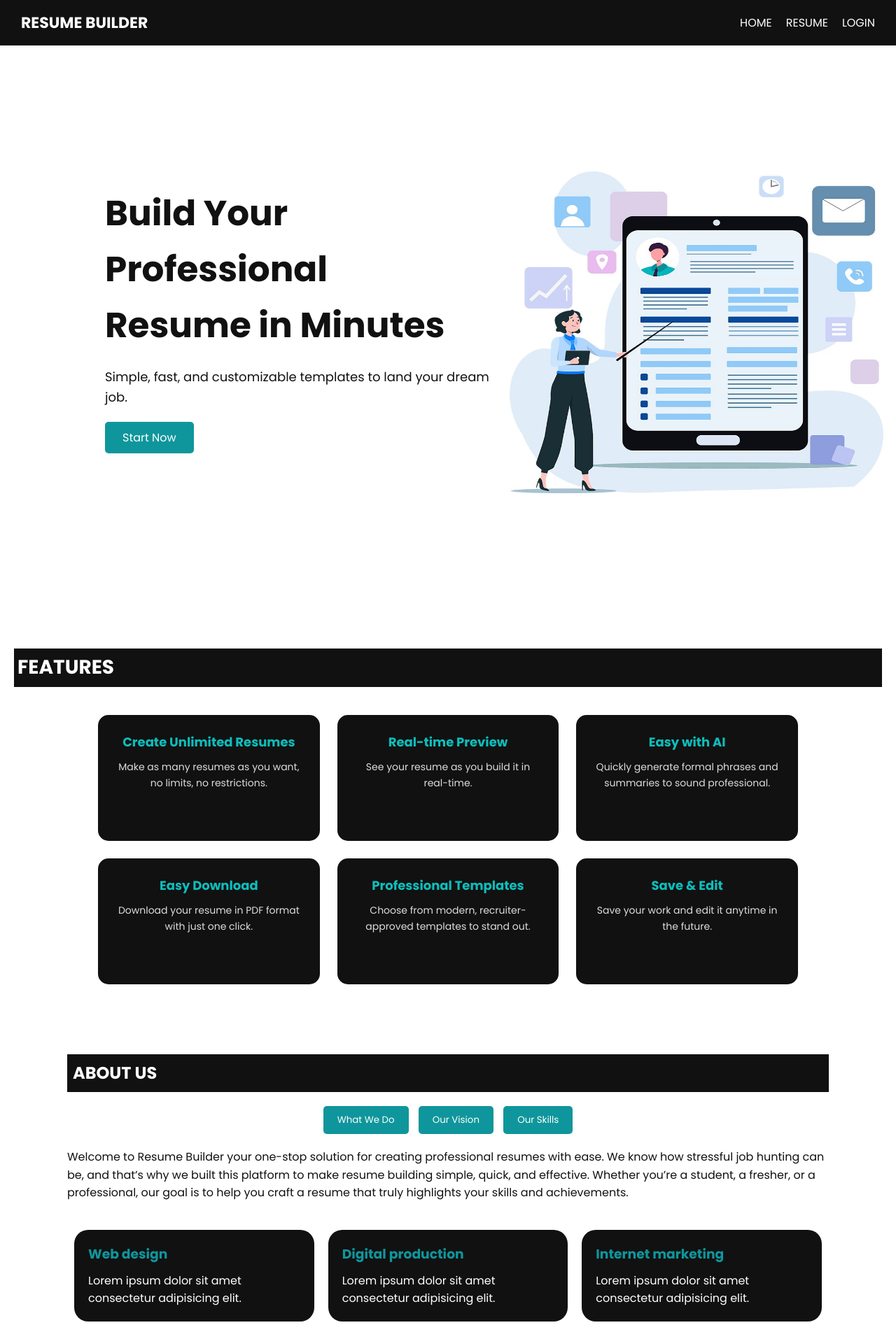
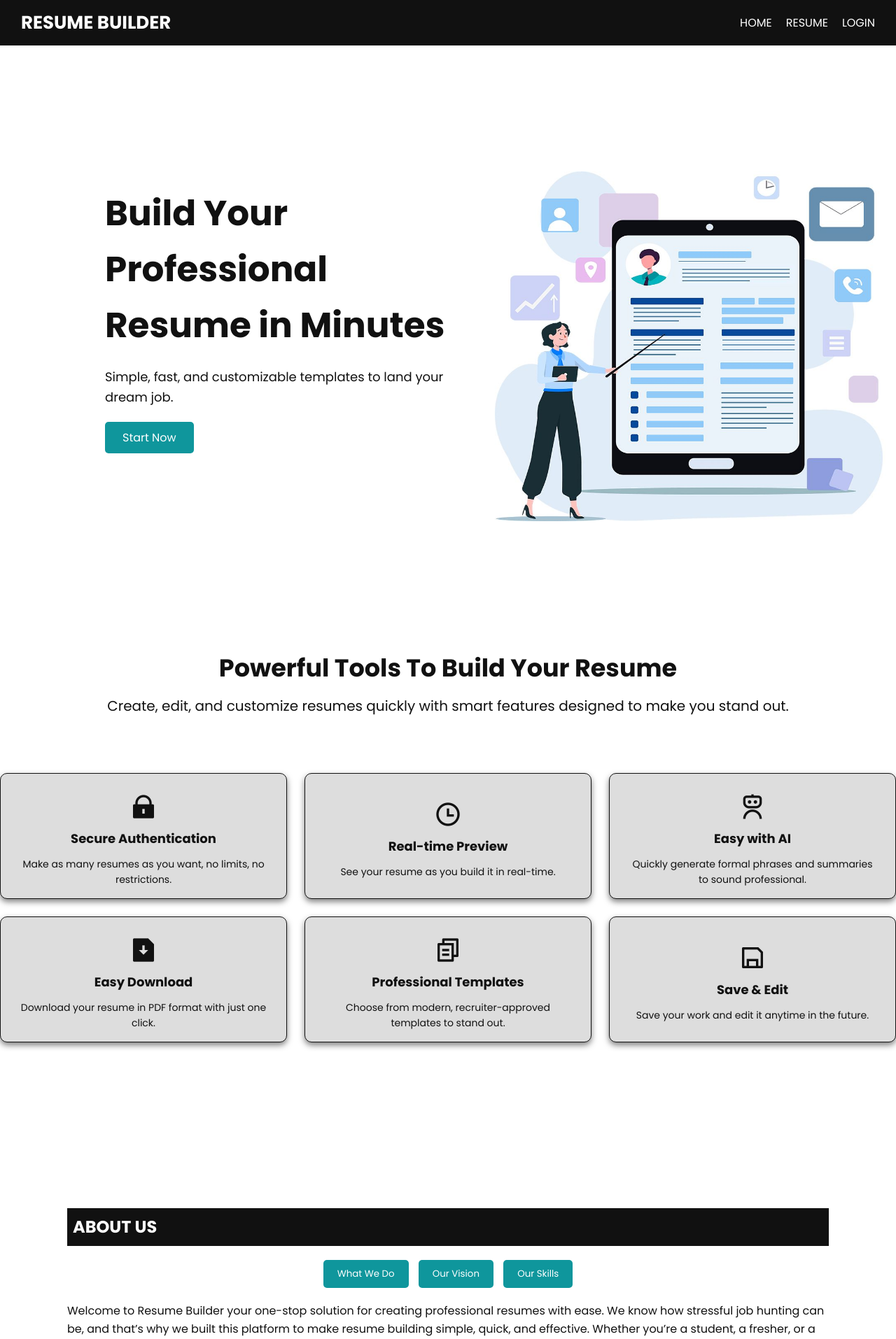
Before and after one commit to Samson-27/Resume-Builder, a PHP site: page / in a window 1280 px wide. Shown: the top 1914 px of the page at 70% size. Run offline with PHP 8.4, Linux system fonts and the light colour scheme; some libraries are stand-ins or nearby versions.

Commit message:
Initial commit0

```diff
--- a/assets/style.css
+++ b/assets/style.css
@@ -11,6 +11,7 @@ body {
   background-color: #fff;
   color: #111;
   line-height: 1.6;
+  scroll-behavior: smooth;
 }
 
 .container {
@@ -23,11 +24,11 @@ body {
 header {
   background: #111;
   padding: 20px 0;
-  position: relative;
+  position: sticky;
 }
 
 .logo {
-  font-size: 22px;
+  font-size: 26px;
   font-weight: bold;
   color: #fff;
 }
@@ -110,50 +111,63 @@ nav ul li a:hover {
 }
 
 .img{
-  width: 600px;
-  height: auto;
+  width: 700px;
+  height: 500px;
+  margin-left: 40px;
 }
 
 /* Features */
 .features {
+  height: 100vh;
   text-align: center;
-  padding: 50px 20px;
+  padding: 50px 0;
+}
+.feature-header{
+  color: #111;
+  text-align: center;
+  margin-bottom: 80px;
+  padding: 0 20px;
 }
 
-.features h2 {
-  padding: 5px;
-  background-color: #111;
-  text-align: left;
-  color: #fff;
-  font-size: 28px;
-  font-weight: bold;
-  margin-bottom: 40px;
+.feature-header h2{
+  font-size: 35px;
+  margin-bottom: 10px;
+}
+
+.feature-header p{
+  font-size: 20px;
 }
 
 .feature-container {
   display: grid;
   grid-template-columns: repeat(3, 1fr);
   gap: 25px;
-  max-width: 1000px;
-  margin: auto;
+  width: 100%;
+  margin: 0 auto;
 }
 
 .feature-box {
-  background: #111;
-  color: #fff;
+  background: #ddd;
+  border: 1px solid #111;
+  color: #111;
   padding: 25px;
-  border-radius: 15px;
-  min-height: 180px;
-  transition: transform 0.3s ease, background 0.3s ease;
+  border-radius: 10px;
+  text-align: center;
+  height: 180px;
+  display: flex;
+  flex-direction: column;
+  justify-content: center;
+  box-shadow: 0 4px 8px rgba(0, 0, 0, 0.5);
+  transition: transform 0.3s ease, box-shadow  0.3s ease;
 }
 
 .feature-box:hover {
   transform: translateY(-8px);
-  background: #222;
+  background: #ddd;
 }
 
 .feature-box h3 {
-  color: #0dbebc;
+  color: #111;
   font-size: 18px;
   margin-bottom: 10px;
 }
@@ -161,7 +175,18 @@ nav ul li a:hover {
 .feature-box p {
   font-size: 14px;
   line-height: 1.6;
-  color: #ddd;
+  color: #111;
+}
+
+.feature-box i {
+  font-size: 40px;
+  display: block;
+  transition: 0.3s;
+}
+
+.feature-box i:hover{
+  color: #ff9800;
+  transform: scale(1.2);
 }
 
 /* About Us */
@@ -174,6 +199,8 @@ nav ul li a:hover {
   background-color: #111;
   color: #fff;
   margin-bottom: 20px;
+  width: 100%;
+
 }
 
 .tabs {
--- a/index.php
+++ b/index.php
@@ -4,6 +4,7 @@
 <head>
   <meta charset="UTF-8" />
   <meta name="viewport" content="width=device-width, initial-scale=1.0" />
+  <link href="https://cdn.jsdelivr.net/npm/remixicon@4.3.0/fonts/remixicon.css" rel="stylesheet">
   <title>Resume Builder</title>
   <link rel="stylesheet" href="assets/style.css" />
 </head>
@@ -25,35 +26,44 @@
   <!-- Features -->
 
   <section class="features">
-    <h2>FEATURES</h2>
+    <div class="feature-header">
+      <h2>Powerful Tools To Build Your Resume</h2>
+      <p>Create, edit, and customize resumes quickly with smart features designed to make you stand out.</p>
+    </div>
     <div class="feature-container">
 
       <div class="feature-box">
-        <h3>Create Unlimited Resumes</h3>
+        <i class="ri-lock-fill"></i>
+        <h3>Secure Authentication</h3>
         <p>Make as many resumes as you want, no limits, no restrictions.</p>
       </div>
 
       <div class="feature-box">
+        <i class="ri-time-line"></i>
         <h3>Real-time Preview</h3>
         <p>See your resume as you build it in real-time.</p>
       </div>
 
       <div class="feature-box">
+        <i class="ri-robot-3-line"></i>
         <h3>Easy with AI</h3>
         <p>Quickly generate formal phrases and summaries to sound professional.</p>
       </div>
 
       <div class="feature-box">
+        <i class="ri-file-download-fill"></i>
         <h3>Easy Download</h3>
         <p>Download your resume in PDF format with just one click.</p>
       </div>
 
       <div class="feature-box">
+        <i class="ri-file-copy-2-line"></i>
         <h3>Professional Templates</h3>
         <p>Choose from modern, recruiter-approved templates to stand out.</p>
       </div>
 
       <div class="feature-box">
+        <i class="ri-save-line"></i>
         <h3>Save & Edit</h3>
         <p>Save your work and edit it anytime in the future.</p>
       </div>
--- a/templates/header.php
+++ b/templates/header.php
@@ -4,6 +4,7 @@
 <head>
   <meta charset="UTF-8" />
   <meta name="viewport" content="width=device-width, initial-scale=1.0" />
+  <link href="https://cdn.jsdelivr.net/npm/remixicon@4.3.0/fonts/remixicon.css" rel="stylesheet">
   <title>Resume Builder</title>
   <link rel="stylesheet" href="assets/style.css" />
 </head>
```
